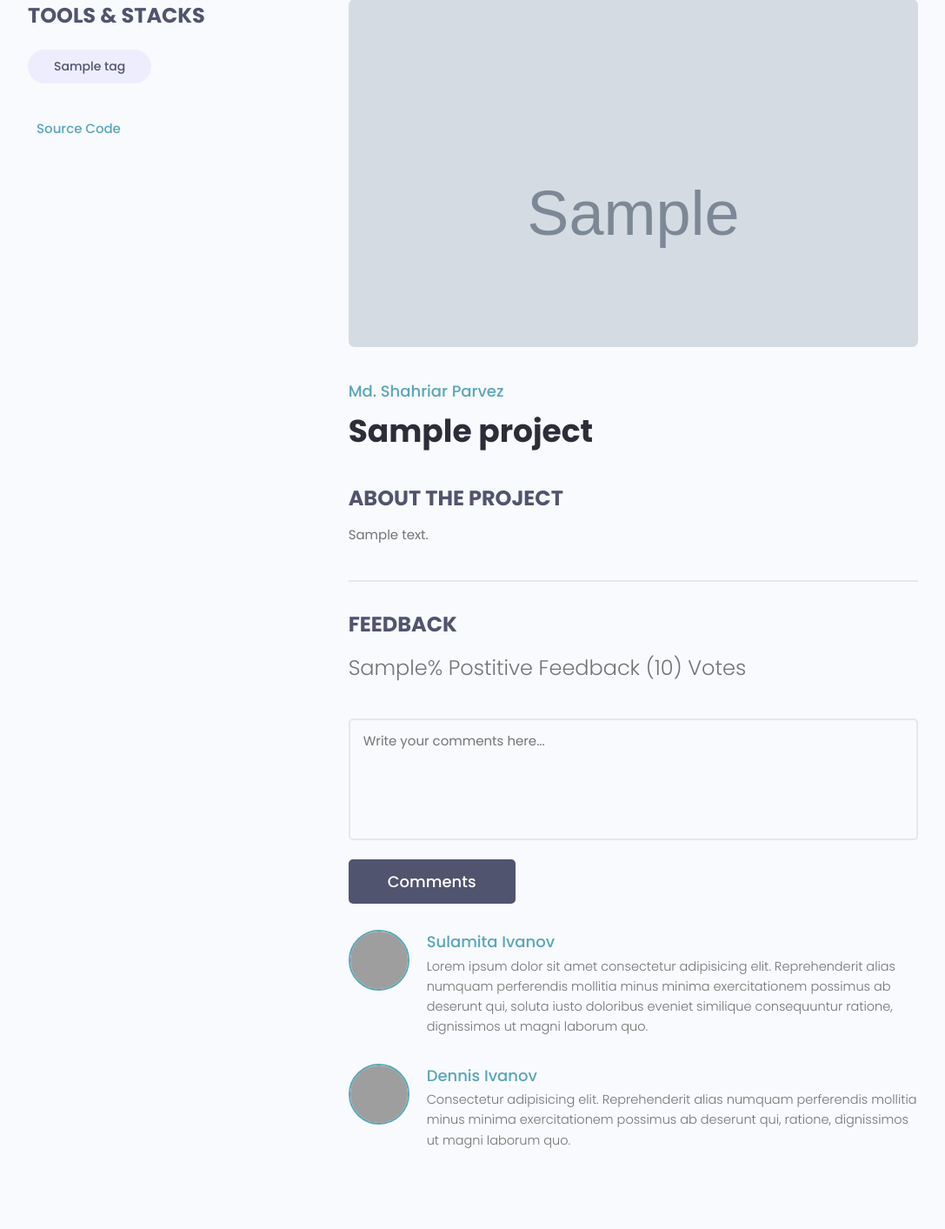
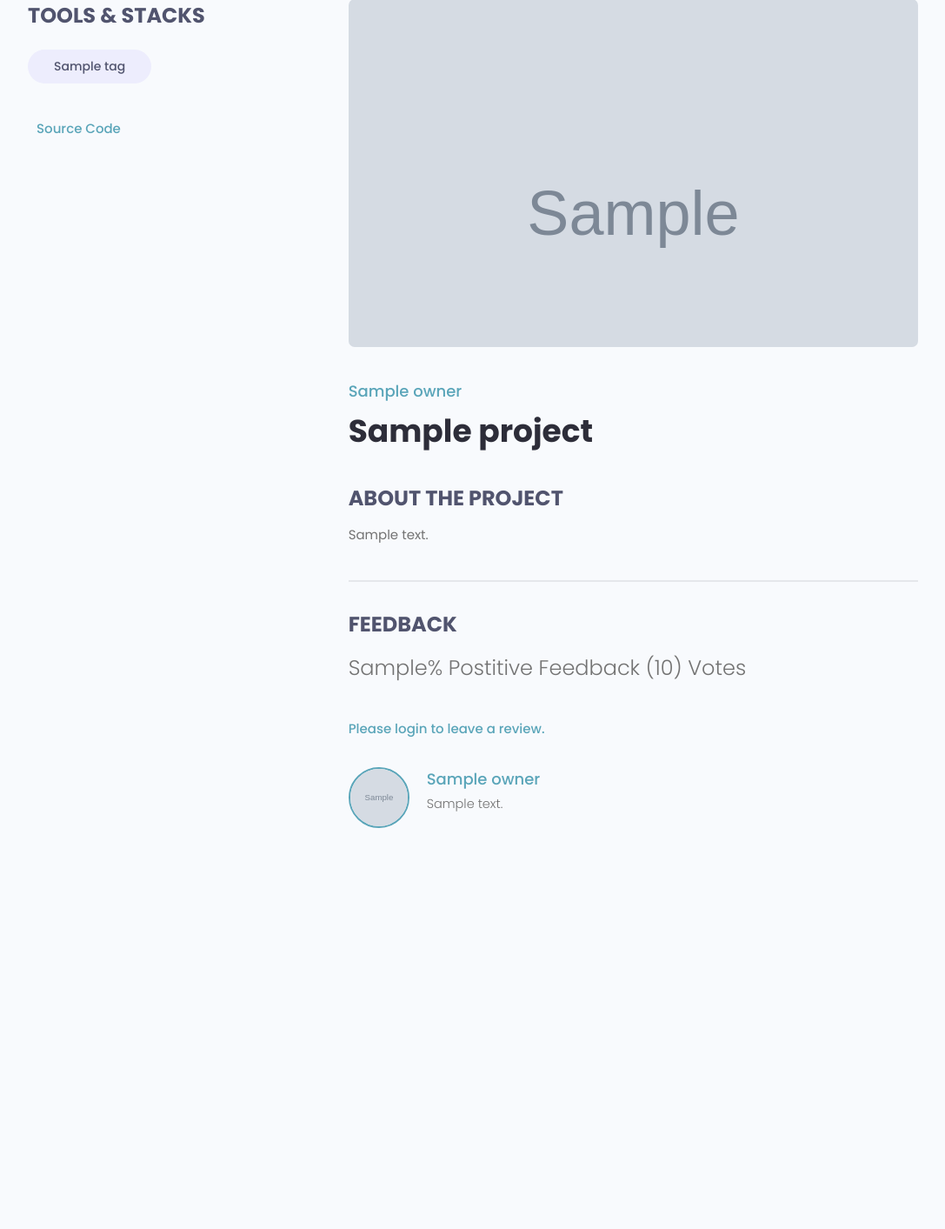
Before and after one commit to AmberForrester/Developer-Platform, a Django app: template devsearch/projects/templates/projects/single-project.html in a window 1280 px wide. Shown: the part 108-1521 px from the top of the page at 87% size, without its empty margins (96-1183 px from the left). After the commit the page ends 1060 px from the top, so only its background shows below. Run offline with Django 3.2, Linux system fonts and the light colour scheme; the template is opened without the code that fills it: most values are stand-ins (such as "Sample title", 1, 10 or a date in 2020); grey boxes marked "Sample" are stand-in pictures; some libraries are stand-ins or nearby versions; grey boxes are pictures that could not be loaded.

Commit message:
Project Review & Votes

```diff
--- a/devsearch/projects/templates/projects/single-project.html
+++ b/devsearch/projects/templates/projects/single-project.html
@@ -11,82 +11,105 @@
 
             <div class="column column--1of3">
                 <h3 class="singleProject__subtitle">Tools & Stacks</h3>
+
                 <div class="singleProject__toolStack">
+
                     {% for tag in project.tags.all %}
                     <span class="tag tag--pill tag--sub tag--lg">
-                    <small>{{tag}}</small>
+                        <small>{{tag}}</small>
                     </span>
                     {% endfor %}
+
                 </div>
 
                 {% if project.source_link %}
-                <a class="singleProject__liveLink" href="#" target="_blank"><i class="im im-external-link"></i>Source Code
+                <a class="singleProject__liveLink" href="{{project.source_link}}" target="_blank"><i class="im im-external-link"></i>Source Code
                 </a>
                 {% endif %}
 
                 {% if project.demo_link %}
-                <a class="singleProject__liveLink" href="#" target="_blank"><i class="im im-external-link"></i>Live Demo
+                <a class="singleProject__liveLink" href="{{project.source_link}}" target="_blank"><i class="im im-external-link"></i>Live Demo
                 </a>
                 {% endif %}
 
             </div>
 
             <div class="column column--2of3">
+
                 <img class="singleProject__preview" src="{{ project.featured_image.url }}" alt="portfolio thumbnail" />
-                <a href="profile.html" class="singleProject__developer">Md. Shahriar Parvez</a>
+
+                <a href="{% url 'user-profile' project.owner.id  %}" class="singleProject__developer">{{project.owner.name}}</a>
+
                 <h2 class="singleProject__title">{{project.title}}</h2>
+
                 <h3 class="singleProject__subtitle">About the Project</h3>
+
                     <div class="singleProject__info">
                         {{project.description}}
                     </div>
 
                 <div class="comments">
+
                     <h3 class="singleProject__subtitle">Feedback</h3>
+
                     <h5 class="project--rating">{{project.vote_ratio}}% Postitive Feedback ({{project.vote_total}}) Vote{{project.vote_total|pluralize:"s"}}
                     </h5>
 
-                    <form class="form" action="#" method="POST">
-                        <!-- Textarea -->
+                    {% if request.user.profile.id in project.reviewers %}
+                        <p> Sorry, you have already submitted a review for this project. </p>
+
+                    {% elif request.user.profile == project.owner %}
+                        <p> Sorry, you cannot review your own project. </p>
+
+                    {% elif request.user.is_authenticated %}
+                    <form class="form" action="{% url 'project' project.id %}" method="POST">
+
+                        {% csrf_token %}
+
+                        {% for field in form %}
                         <div class="form__field">
-                            <label for="formInput#textarea">Comments: </label>
-                            <textarea class="input input--textarea" name="message" id="formInput#textarea"
-                            placeholder="Write your comments here..."></textarea>
+                            <label for="formInput#textarea">{{field.label}}</label>
+                            {{field}}
                         </div>
-                        <input class="btn btn--sub btn--lg" type="submit" value="Comments"/>
+                        {% endfor %}
+
+                        <input class="btn btn--sub btn--lg" type="submit" value="Add Review"/>
+
                     </form>
+                        {% else %}
+                            <a href="{% url 'login' %}?next={{request.path}}">Please login to leave a review.</a>
+
+                    {% endif %}
 
                     <div class="commentList">
+
+                        {% for review in project.review_set.all %}
+
+                        {% if review.body %}
+
                         <div class="comment">
-                            <a href="profile.html">
+
+                            <a href="{% url 'user-profile' review.owner.id  %}">
+
                             <img class="avatar avatar--md"
-                                src="https://pbs.twimg.com/profile_images/1335382240931368961/b3wSZKj4_400x400.jpg" alt="user" />
+                                src="{{review.owner.profile_image.url}}" alt="user" />
                             </a>
+
                             <div class="comment__details">
-                                <a href="profile.html" class="comment__author">Sulamita Ivanov</a>
-                                <p class="comment__info">
-                                    Lorem ipsum dolor sit amet consectetur adipisicing elit. Reprehenderit alias numquam perferendis
-                                    mollitia minus minima exercitationem possimus ab deserunt qui, soluta iusto doloribus eveniet
-                                    similique consequuntur ratione, dignissimos ut magni laborum quo.
-                                </p>
+
+                                <a href="{% url 'user-profile' review.owner.id  %}" class="comment__author">{{review.owner.name}}</a>
+
+                                <p class="comment__info">{{review.body|linebreaksbr}}</p>
+
                             </div>
                         </div>
 
-                            <div class="comment">
-                                <a href="profile.html">
-                                <img class="avatar avatar--md" src="https://avatars.githubusercontent.com/u/33843378" alt="user" />
-                                </a>
-                                <div class="comment__details">
-                                    <a href="profile.html" class="comment__author">Dennis Ivanov</a>
-                                    <p class="comment__info">
-                                        Consectetur adipisicing elit. Reprehenderit alias numquam perferendis mollitia minus minima
-                                        exercitationem possimus ab deserunt qui, ratione, dignissimos ut magni laborum quo.
-                                    </p>
-                                </div>
-                            </div>
-
-                        </div>
+                        {% endif %}
+                        {% endfor %}
 
                     </div>
+
+
 
                 </div>
 
--- a/devsearch/users/templates/users/login_register.html
+++ b/devsearch/users/templates/users/login_register.html
@@ -71,7 +71,7 @@
         <p>Hello Developer, Welcome Back!</p>
       </div>
 
-      <form action="{% url 'login' %}" method='POST' class="form auth__form">
+      <form action="" method='POST' class="form auth__form">
 
         {% csrf_token %}
 
--- a/devsearch/users/views.py
+++ b/devsearch/users/views.py
@@ -18,7 +18,7 @@ def loginUser(request):
         return redirect('profiles')
 
     if request.method == 'POST':
-        username = request.POST['username']
+        username = request.POST['username'].lower()
         password = request.POST['password']
 
         try:
@@ -30,7 +30,8 @@ def loginUser(request):
 
         if user is not None:
             login(request, user)
-            return redirect('profiles')
+            return redirect(request.GET['next'] if 'next' in request.GET else 'account')
+
         else:
             messages.error(request, 'Username OR Password is incorrect.')
 
```
Also changed, not shown: devsearch/projects/forms.py (+18 -1 lines), devsearch/projects/models.py (+25 -2 lines), devsearch/projects/views.py (+18 -2 lines), devsearch/db.sqlite3, devsearch/projects/migrations/0005_alter_project_options_review_owner_and_more.py (added).
